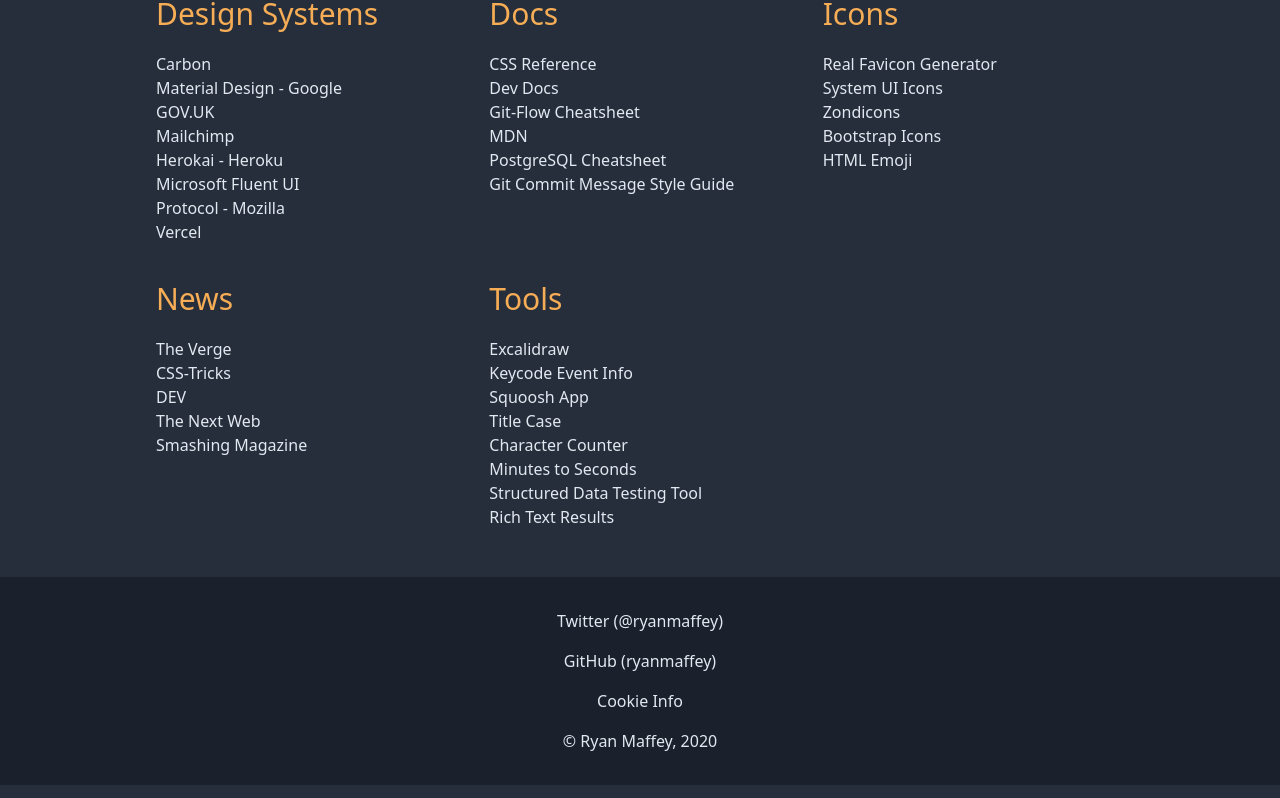
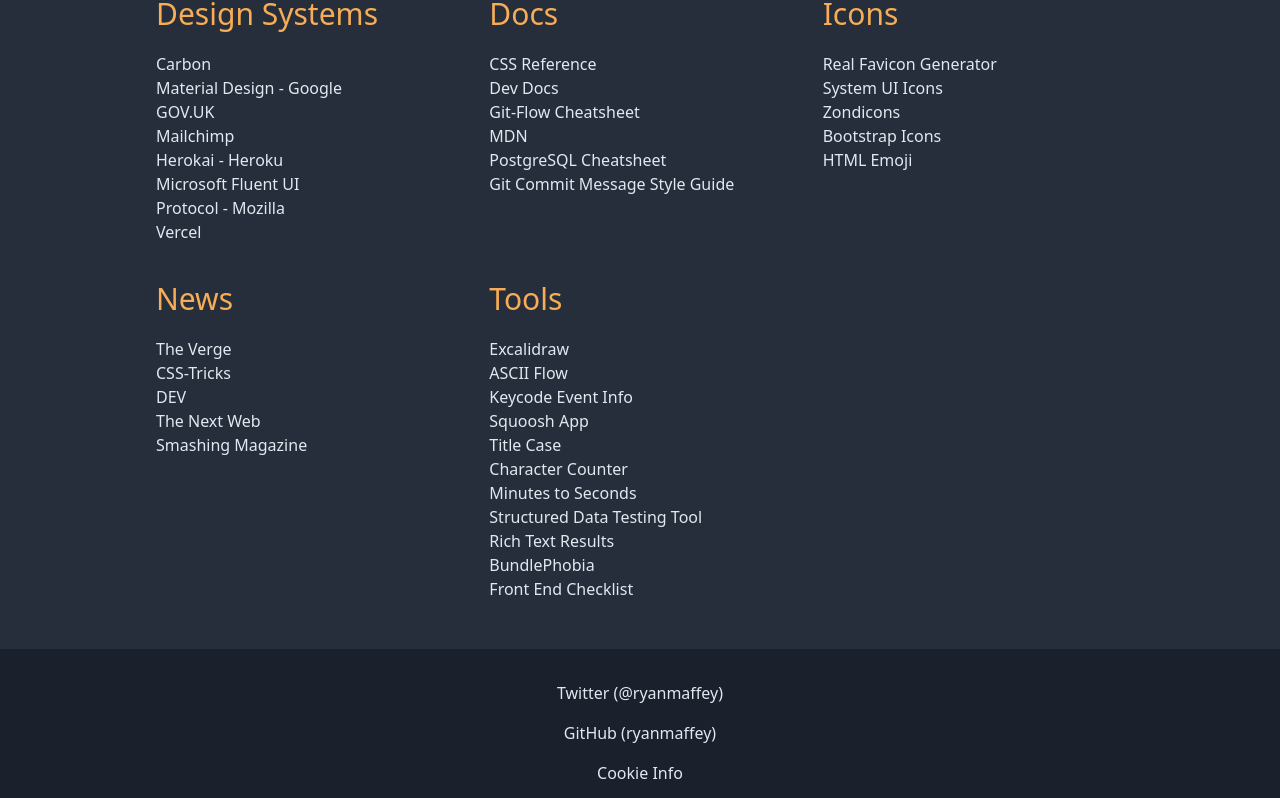
Before and after one commit to ryanmaffey/ryanmaffey.dev, a Next.js app: page /resources in a window 1280 px wide. Shown: the part 421-1219 px from the top of the page. Built offline with nearby package versions, Linux system fonts and the light colour scheme.

Commit message:
Chore/resources (#7)
* chore: add BundlePhobia to resources

* chore: add ASCII Flow to resources

* chore: add Front End Checklist to resources

```diff
--- a/pages/resources/index.tsx
+++ b/pages/resources/index.tsx
@@ -234,6 +234,14 @@
                             </Anchor>
                         </li>
                         <li>
+                            <Anchor
+                                href="http://asciiflow.com/"
+                                isExternalLink
+                            >
+                                ASCII Flow
+                            </Anchor>
+                        </li>
+                        <li>
                             <Anchor href="http://keycode.info/" isExternalLink>
                                 Keycode Event Info
                             </Anchor>
@@ -283,6 +291,22 @@
                                 Rich Text Results
                             </Anchor>
                         </li>
+                        <li>
+                            <Anchor
+                                href="https://bundlephobia.com/"
+                                isExternalLink
+                            >
+                                BundlePhobia
+                            </Anchor>
+                        </li>
+                        <li>
+                            <Anchor
+                                href="https://frontendchecklist.io/"
+                                isExternalLink
+                            >
+                                Front End Checklist
+                            </Anchor>
+                        </li>
                     </ul>
                 </section>
             </div>
```
